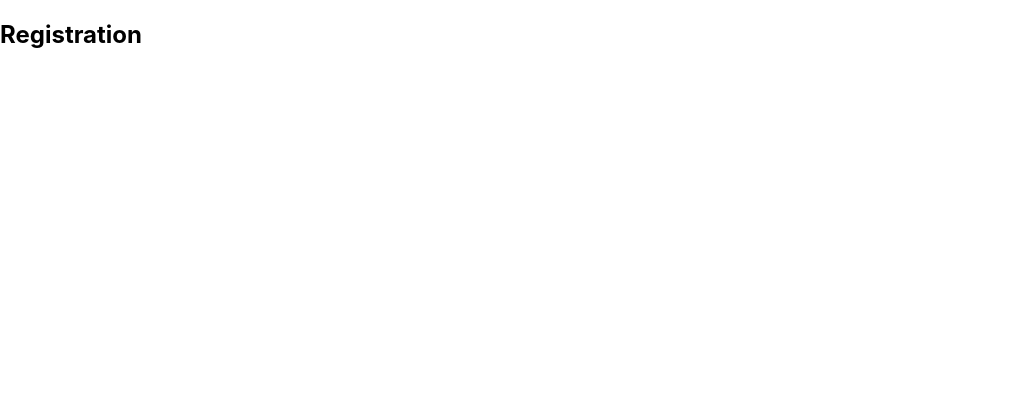
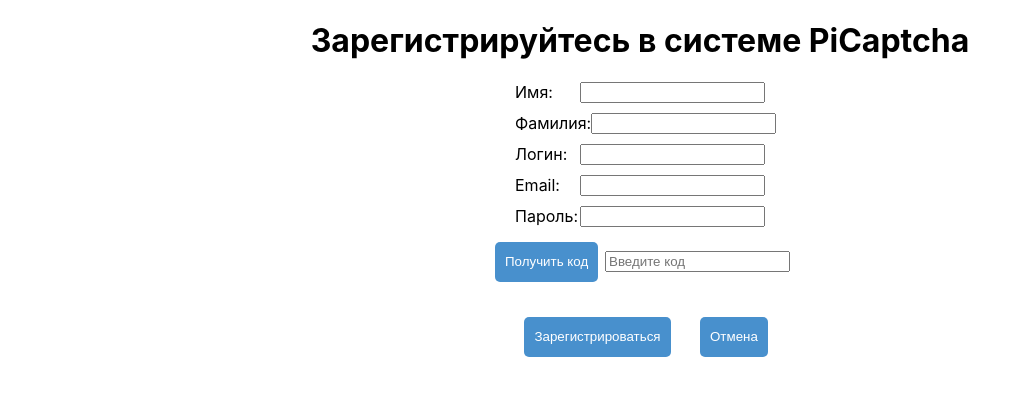
Before and after one commit to VladislavOshkanov/PiCaptcha_frontend, a React (Create React App) app: page /Registration in a window 1280 px wide. Shown: the top 396 px of the page, without its empty margins (0-1030 px from the left). Built offline with nearby package versions, Linux system fonts and the light colour scheme.

Commit message:
Presentational components ready

```diff
--- a/src/App.css
+++ b/src/App.css
@@ -13,6 +13,8 @@
   background-color: #4890CD;
   border: none;
   border-radius: 5px;
+  padding-left: 10px;
+  padding-right: 10px;
   color: white;
   height: 40px;
 }
--- a/src/AppRouter.js
+++ b/src/AppRouter.js
@@ -1,8 +1,8 @@
 import React from "react";
 import HomeScreen from './components/HomeScreen/HomeScreenContainer'
+import RegistrationContainer from "./components/RegistrationScreen/RegistrationContainer.js"
 import { BrowserRouter as Router, Route, Link } from "react-router-dom"
 
-const Registration = () => <h2>Registration</h2>;
 
 
 
@@ -10,7 +10,7 @@
     <Router>
         <div>
             <Route path = "/" exact component={HomeScreen}/>
-            <Route path = "/Registration" exact component={Registration}/>
+            <Route path = "/Registration" exact component={RegistrationContainer}/>
         </div>
     </Router>
 )
--- /dev/null
+++ b/src/components/RegistrationScreen/RegistrationContainer.js
@@ -0,0 +1,8 @@
+import React from "react";
+import RegistrationScreen from "./RegistrationScreen.js";
+
+export default class RegistrationContainer extends React.Component {
+    render() {
+        return <RegistrationScreen/>
+    }
+}
--- /dev/null
+++ b/src/components/RegistrationScreen/RegistrationScreen.css
@@ -0,0 +1,60 @@
+#container {
+    display: flex;
+    flex-direction: column;
+}
+
+#registrationHeader {
+    align-self: center;
+    text-align: center;
+    width: 100%;
+}
+
+#registerForm {
+    width: 250px;
+    align-self: center;
+    justify-content: space-between;
+}
+
+#registerForm label {
+    display: flex;
+    justify-content: space-between;
+    width: 100%;
+    align-items: center;
+    margin-bottom: 10px;
+}
+
+#registerCodeForm {
+    width: 300px;
+    align-self: center;
+    justify-content: space-between;
+}
+
+#registerCodeForm label {
+    display: flex;
+    justify-content: space-between;
+    width: 100%;
+    align-items: center;
+    margin-bottom: 10px;
+}
+
+#registerButtonLabel {
+    display: flex;
+    justify-content: space-around;
+    width: 100%;
+}
+
+#registerBottom {
+     display: flex;
+     flex-direction: row;
+     width: 250px;
+     align-self: center;
+     height: 400;
+ }
+
+#left, #right {
+    display: flex;
+    flex-direction: column;
+    width: 50%;
+    padding: 20px;
+    align-items: center;
+}
--- /dev/null
+++ b/src/components/RegistrationScreen/RegistrationScreen.js
@@ -0,0 +1,48 @@
+import React from "react"
+import "./RegistrationScreen.css"
+
+export default function RegistrationScreen(props) {
+    return <div id='container'>
+        <h1 id="registrationHeader">
+            Зарегистрируйтесь в системе PiCaptcha
+        </h1>
+        <form id='registerForm'>
+            <label>
+                Имя:
+                <input type='text' name='name' />
+            </label>
+            <label>
+                Фамилия:
+                <input type='text' name='last_name' />
+            </label>
+            <label>
+                Логин:
+                <input type='text' name='login'/>
+            </label>
+            <label>
+                Email:
+                <input type='email' name='email'/>
+            </label>
+            <label>
+                Пароль:
+                <input type='password' name='password'/>
+            </label>
+        </form>
+        <form id='registerCodeForm'>
+            <label id="registerCodeLabel">
+                <button style={{margin: '5px'}}>Получить код</button>
+                <input type="text" name="code" placeholder="Введите код" />
+            </label>
+        </form>
+        <div id='registerBottom'>
+            <div id="left">
+                <button>Зарегистрироваться</button>
+            </div>
+            <div id="right">
+                <button>Отмена</button>
+            </div>
+        </div>
+
+
+    </div>
+}
```
Also changed, not shown: 1 other file (tests, documents, lock files or other folders).
